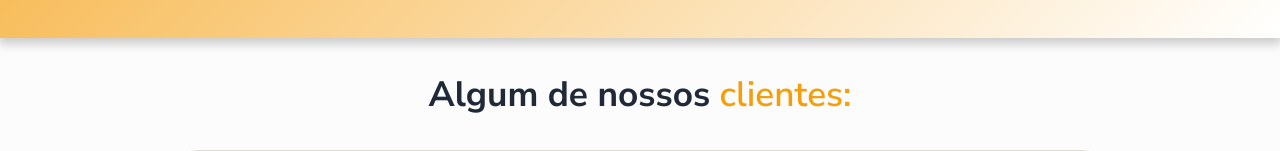
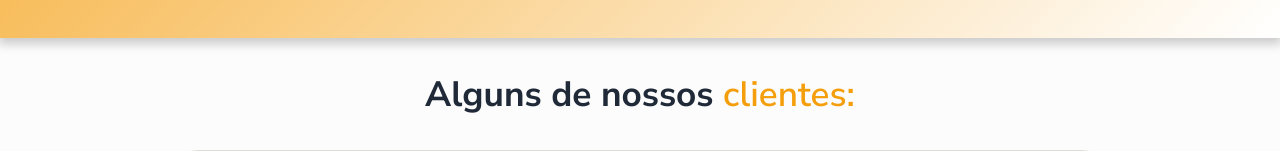
Before and after one commit to pedromoitinho/janainaSite, a React (Vite) app: page / in a window 1280 px wide. Shown: the part 518-669 px from the top of the page. Built offline with nearby package versions, Linux system fonts and the light colour scheme.

Commit message:
corrigindo erro ortografico do hero

```diff
--- a/src/components/LogoScroller.tsx
+++ b/src/components/LogoScroller.tsx
@@ -71,7 +71,7 @@ const LogoScroller: React.FC = () => {
 
   return (
     <>
-    <h1 id='scrollerTitle'>Algum de nossos <span id='clientesAmarelo'>clientes:</span></h1>
+    <h1 id='scrollerTitle'>Alguns de nossos <span id='clientesAmarelo'>clientes:</span></h1>
     <div className="logo-scroller" ref={scrollerRef}>
       <div className="scroller-wrapper">
         {/* First track */}
```
